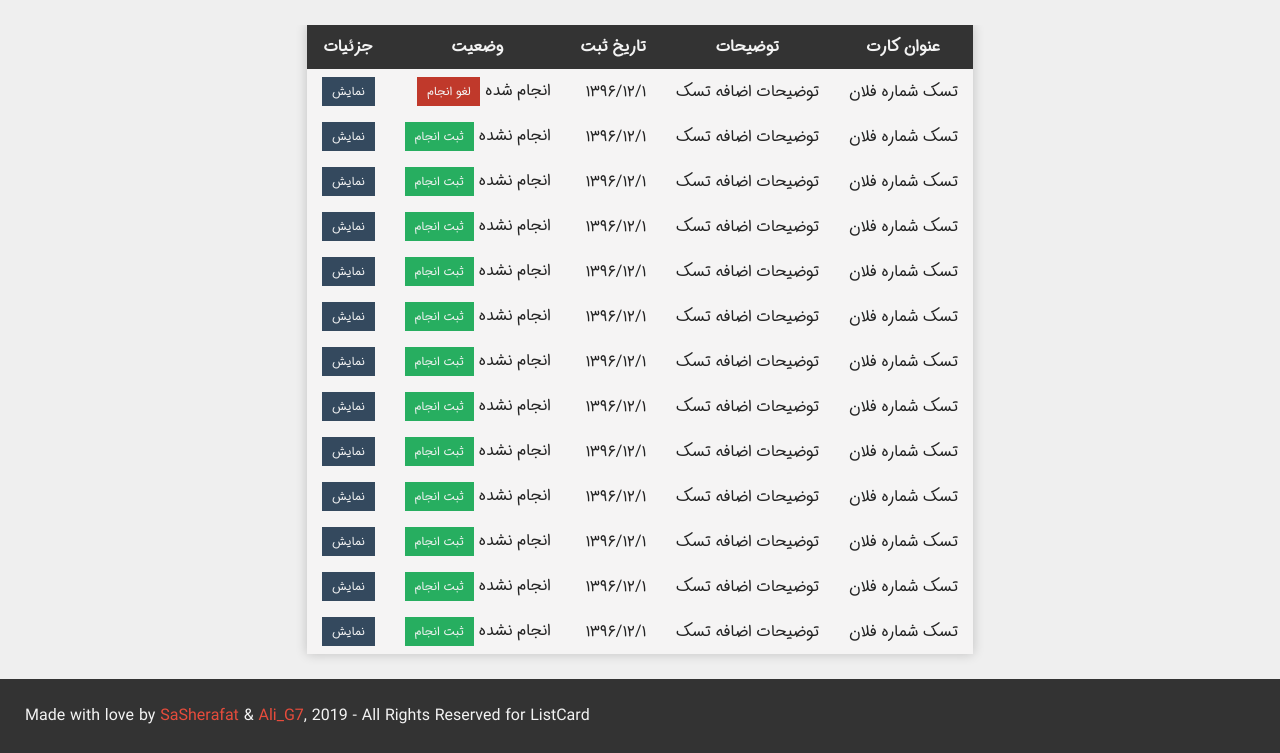
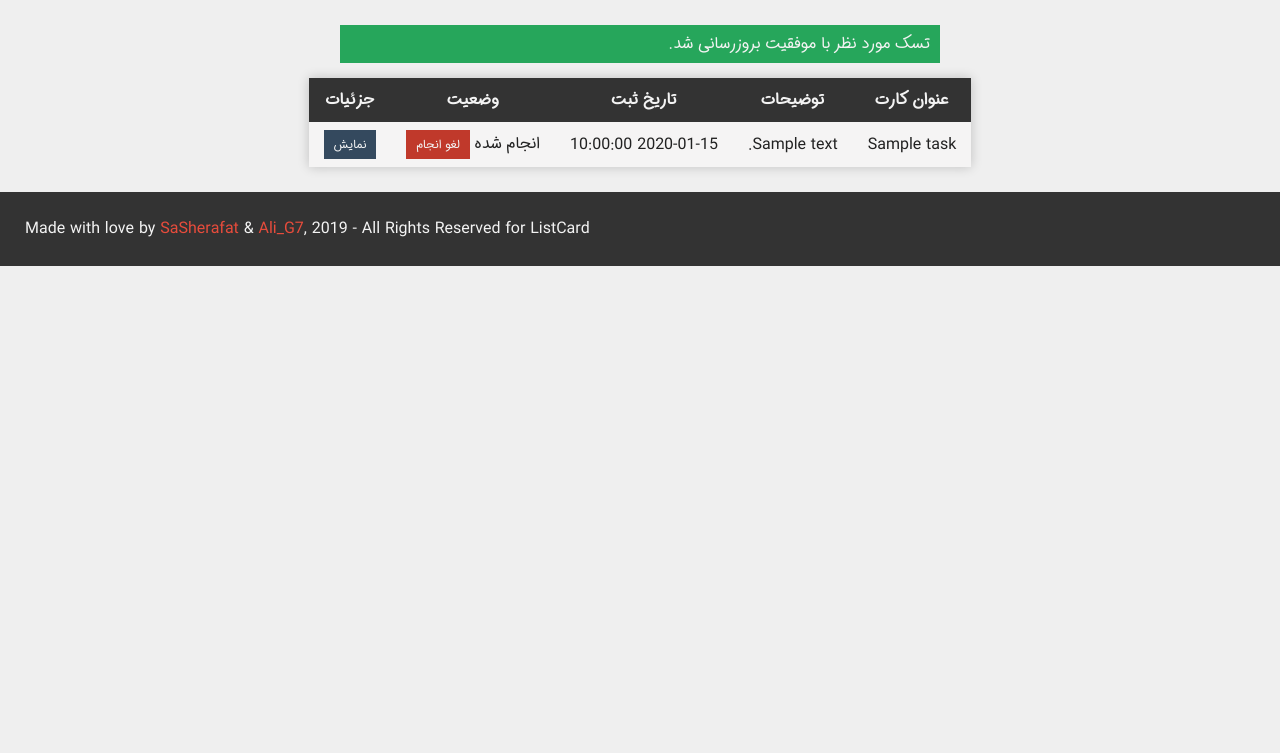
Before and after one commit to sasherafat-zz/it-1, a PHP site: page /panel.php?task_id=1&action=0 in a window 1280 px wide. Shown: the part 265-1018 px from the top of the page. After the commit the page ends 531 px from the top, so only its background shows below. Run offline with PHP 8.4, Linux system fonts and the light colour scheme; the visitor is signed in with stand-in values (Sample User, id 1); tables that the repository leaves empty or names only in its code hold one stand-in row (values such as "Sample post"); some libraries are stand-ins or nearby versions.

Commit message:
Panel.php -> update task Done.

```diff
--- a/panel.php
+++ b/panel.php
@@ -13,97 +13,41 @@ require './header.php';
         <th>وضعیت</th>
         <th>جزئیات</th>
     </tr>
-    <tr>
-        <td>تسک شماره فلان</td>
-        <td>توضیحات اضافه تسک</td>
-        <td>۱۳۹۶/۱۲/۱</td>
-        <td>انجام شده <a href="#" class="task_btn done">لغو انجام</a></td>
-        <td><a href="./task_view.php" class="task_btn view">نمایش</a></td>
-    </tr>
-    <tr>
-        <td>تسک شماره فلان</td>
-        <td>توضیحات اضافه تسک</td>
-        <td>۱۳۹۶/۱۲/۱</td>
-        <td>انجام نشده <a href="#" class="task_btn not_done">ثبت انجام</a></td>
-        <td><a href="./task_view.php" class="task_btn view">نمایش</a></td>
-    </tr>
-    <tr>
-        <td>تسک شماره فلان</td>
-        <td>توضیحات اضافه تسک</td>
-        <td>۱۳۹۶/۱۲/۱</td>
-        <td>انجام نشده <a href="#" class="task_btn not_done">ثبت انجام</a></td>
-        <td><a href="./task_view.php" class="task_btn view">نمایش</a></td>
-    </tr>
-    <tr>
-        <td>تسک شماره فلان</td>
-        <td>توضیحات اضافه تسک</td>
-        <td>۱۳۹۶/۱۲/۱</td>
-        <td>انجام نشده <a href="#" class="task_btn not_done">ثبت انجام</a></td>
-        <td><a href="./task_view.php" class="task_btn view">نمایش</a></td>
-    </tr>
-    <tr>
-        <td>تسک شماره فلان</td>
-        <td>توضیحات اضافه تسک</td>
-        <td>۱۳۹۶/۱۲/۱</td>
-        <td>انجام نشده <a href="#" class="task_btn not_done">ثبت انجام</a></td>
-        <td><a href="./task_view.php" class="task_btn view">نمایش</a></td>
-    </tr>
-    <tr>
-        <td>تسک شماره فلان</td>
-        <td>توضیحات اضافه تسک</td>
-        <td>۱۳۹۶/۱۲/۱</td>
-        <td>انجام نشده <a href="#" class="task_btn not_done">ثبت انجام</a></td>
-        <td><a href="./task_view.php" class="task_btn view">نمایش</a></td>
-    </tr>
-    <tr>
-        <td>تسک شماره فلان</td>
-        <td>توضیحات اضافه تسک</td>
-        <td>۱۳۹۶/۱۲/۱</td>
-        <td>انجام نشده <a href="#" class="task_btn not_done">ثبت انجام</a></td>
-        <td><a href="./task_view.php" class="task_btn view">نمایش</a></td>
-    </tr>
-    <tr>
-        <td>تسک شماره فلان</td>
-        <td>توضیحات اضافه تسک</td>
-        <td>۱۳۹۶/۱۲/۱</td>
-        <td>انجام نشده <a href="#" class="task_btn not_done">ثبت انجام</a></td>
-        <td><a href="./task_view.php" class="task_btn view">نمایش</a></td>
-    </tr>
-    <tr>
-        <td>تسک شماره فلان</td>
-        <td>توضیحات اضافه تسک</td>
-        <td>۱۳۹۶/۱۲/۱</td>
-        <td>انجام نشده <a href="#" class="task_btn not_done">ثبت انجام</a></td>
-        <td><a href="./task_view.php" class="task_btn view">نمایش</a></td>
-    </tr>
-    <tr>
-        <td>تسک شماره فلان</td>
-        <td>توضیحات اضافه تسک</td>
-        <td>۱۳۹۶/۱۲/۱</td>
-        <td>انجام نشده <a href="#" class="task_btn not_done">ثبت انجام</a></td>
-        <td><a href="./task_view.php" class="task_btn view">نمایش</a></td>
-    </tr>
-    <tr>
-        <td>تسک شماره فلان</td>
-        <td>توضیحات اضافه تسک</td>
-        <td>۱۳۹۶/۱۲/۱</td>
-        <td>انجام نشده <a href="#" class="task_btn not_done">ثبت انجام</a></td>
-        <td><a href="./task_view.php" class="task_btn view">نمایش</a></td>
-    </tr>
-    <tr>
-        <td>تسک شماره فلان</td>
-        <td>توضیحات اضافه تسک</td>
-        <td>۱۳۹۶/۱۲/۱</td>
-        <td>انجام نشده <a href="#" class="task_btn not_done">ثبت انجام</a></td>
-        <td><a href="./task_view.php" class="task_btn view">نمایش</a></td>
-    </tr>
-    <tr>
-        <td>تسک شماره فلان</td>
-        <td>توضیحات اضافه تسک</td>
-        <td>۱۳۹۶/۱۲/۱</td>
-        <td>انجام نشده <a href="#" class="task_btn not_done">ثبت انجام</a></td>
-        <td><a href="./task_view.php" class="task_btn view">نمایش</a></td>
-    </tr>
+    <?php
+    if(isset($_GET['action'])) {
+        $query = $conn->prepare("update task set status = :status where user_id = :user_id AND id = :task_id");
+        $query->bindParam(':user_id', $user['id']);
+        $query->bindParam(':task_id', $_GET['task_id']);
+        $query->bindParam(':status', $_GET['action']);
+        if($query->execute())
+            echo "<div class=\"alert success\">تسک مورد نظر با موفقیت بروزرسانی شد.</div>";
+    }
+    ?>
+    <?php
+    $query = $conn->prepare("select * from task where user_id = :user_id");
+    $query->bindParam(':user_id', $user['id']);
+    $query->execute();
+    $result = $query->fetchAll(PDO::FETCH_ASSOC);
+    if(count($result)) {
+        foreach ($result as $task) {
+            ?>
+                <tr>
+                    <td><?php echo $task['title']; ?></td>
+                    <td><?php echo $task['content']; ?></td>
+                    <td><?php echo $task['created_at']; ?></td>
+                    <td><?php if($task['status']) { ?>انجام شده <a href="./panel.php?task_id=<?php echo $task['id']; ?>&action=0" class="task_btn done">لغو انجام</a><?php } else { ?>انجام نشده <a href="./panel.php?task_id=<?php echo $task['id']; ?>&action=1" class="task_btn not_done">انجام</a><?php } ?></td>
+                    <td><a href="./task_view.php?task_id=<?php echo $task['id'] ?>" class="task_btn view">نمایش</a></td>
+                </tr>
+            <?php
+        }
+    } else {
+        ?>
+        <tr>
+           <td colspan="5">هیچ تسکی یافت نشد، برای افزودن تسک جدید از گزینه افزودن لیست استفاده کنید</td>
+        </tr>
+        <?php
+    }
+    ?>
 </table>
 <?php
 require './footer.php';
```
